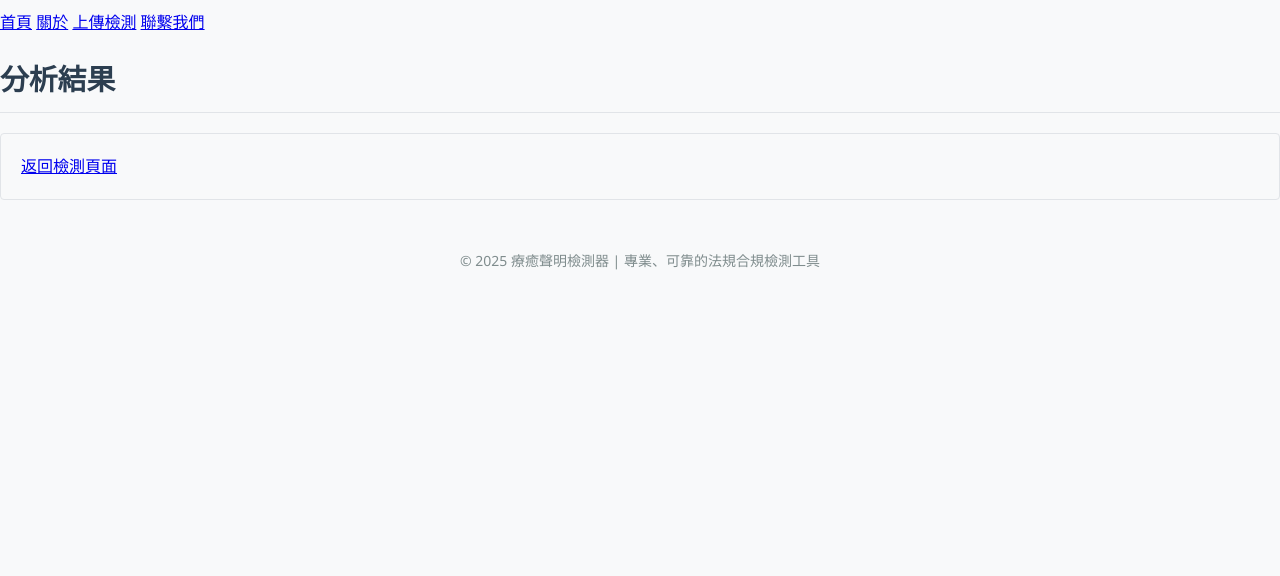
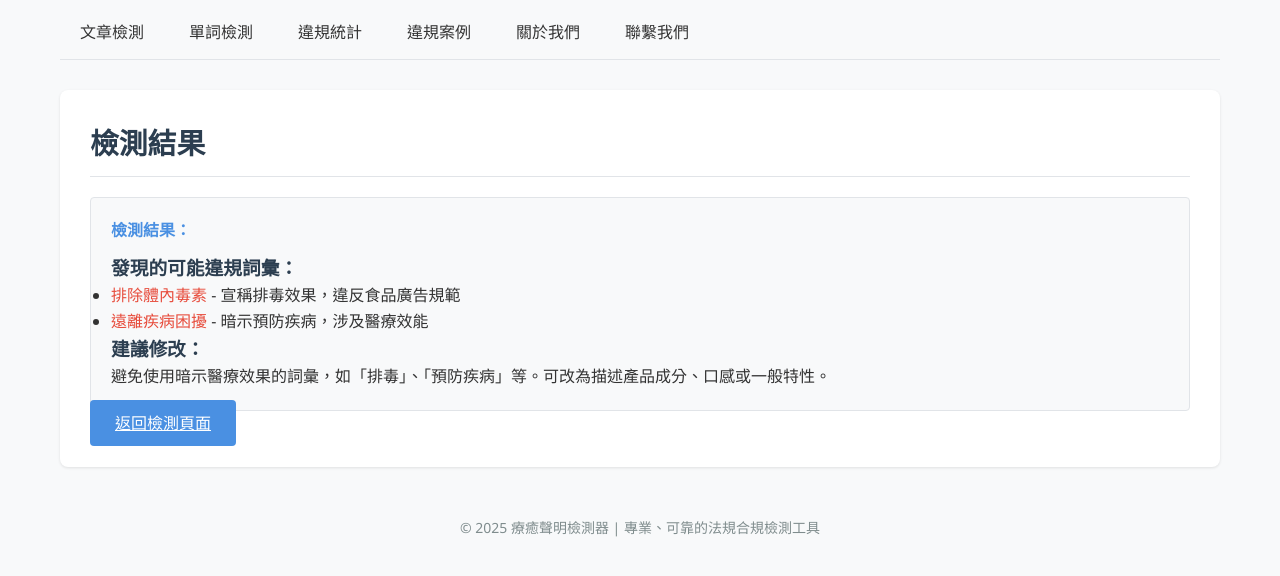
Before and after one commit to wenchun84/therapy-claim-detector, a Flask app: template templates/result.html in a window 1280 px wide. Shown: the top 576 px of the page. Run offline with Flask 2, Linux system fonts and the light colour scheme; the template is opened without the code that fills it, so the values that code supplies are empty.

Commit message:
Update result.html

```diff
--- a/templates/result.html
+++ b/templates/result.html
@@ -1,40 +1,64 @@
 <!DOCTYPE html>
-<html>
+<html lang="zh-TW">
 <head>
+    <meta charset="UTF-8">
+    <meta name="viewport" content="width=device-width, initial-scale=1.0">
     <title>{{ title }}</title>
     <link rel="stylesheet" href="{{ url_for('static', filename='css/style.css') }}">
-    <meta name="viewport" content="width=device-width, initial-scale=1.0">
 </head>
 <body>
+    <div class="container">
         <header>
-        <nav>
-            <a href="/">首頁</a>
-            <a href="/about">關於</a>
-            <a href="/upload">上傳檢測</a>
-            <a href="/contact">聯繫我們</a>
-        </nav>
+            <ul class="tabs">
+                <li><a href="/" class="{{ 'active' if active_tab == 'article' else '' }}">文章檢測</a></li>
+                <li><a href="/word" class="{{ 'active' if active_tab == 'word' else '' }}">單詞檢測</a></li>
+                <li><a href="/stats" class="{{ 'active' if active_tab == 'stats' else '' }}">違規統計</a></li>
+                <li><a href="/examples" class="{{ 'active' if active_tab == 'examples' else '' }}">違規案例</a></li>
+                <li><a href="/about" class="{{ 'active' if active_tab == 'about' else '' }}">關於我們</a></li>
+                <li><a href="/contact" class="{{ 'active' if active_tab == 'contact' else '' }}">聯繫我們</a></li>
+            </ul>
         </header>
+
         <main>
-        <h1>分析結果</h1>
-        <div class="result-container">
+            <div class="content-box">
+                <h1>檢測結果</h1>
+
                 {% if filename %}
-                <h2>檔案名稱: {{ filename }}</h2>
-            {% elif content %}
-                <h2>輸入文字的分析</h2>
-                <div class="content-box">
+                    <p>檔案名稱：{{ filename }}</p>
+                {% endif %}
+
+                {% if content %}
+                    <div class="input-content">
+                        <h3>您提交的內容：</h3>
                         <p>{{ content }}</p>
                     </div>
                 {% endif %}
 
-            <div class="result-box">
+                <div class="result-container">
+                    <p class="result-title">檢測結果：</p>
                     <p>{{ result }}</p>
+
+                    <div class="highlight-words">
+                        <h3>發現的可能違規詞彙：</h3>
+                        <ul>
+                            <li><span class="warning">排除體內毒素</span> - 宣稱排毒效果，違反食品廣告規範</li>
+                            <li><span class="warning">遠離疾病困擾</span> - 暗示預防疾病，涉及醫療效能</li>
+                        </ul>
                     </div>
 
-            <a href="/upload" class="button">返回檢測頁面</a>
+                    <div class="recommendation">
+                        <h3>建議修改：</h3>
+                        <p>避免使用暗示醫療效果的詞彙，如「排毒」、「預防疾病」等。可改為描述產品成分、口感或一般特性。</p>
+                    </div>
+                </div>
+
+                <a href="/" class="check-button">返回檢測頁面</a>
             </div>
         </main>
+
         <footer>
             <p>&copy; 2025 療癒聲明檢測器 | 專業、可靠的法規合規檢測工具</p>
         </footer>
+    </div>
 </body>
 </html>
```
Lines whose indentation alone changed are shown as unchanged.
